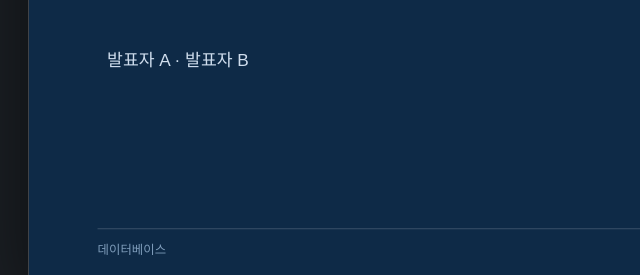
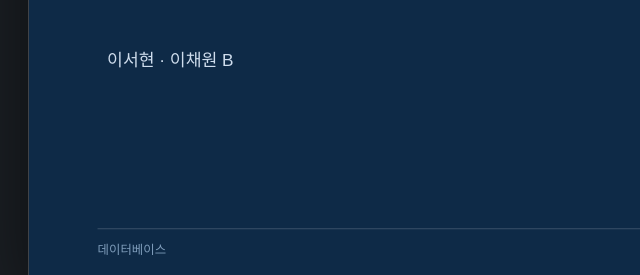
Before and after one commit to Doo-Lee01/deceased-account-block-db, a plain HTML site: page docs/presentation.html in a window 1280 px wide. Shown: the part 463-738 px from the top of the page, 0-640 px from the left. Drawn offline with Linux system fonts and the light colour scheme.

Commit message:
[Fix] 발표자 이름 수정

```diff
--- a/docs/presentation.html
+++ b/docs/presentation.html
@@ -242,7 +242,7 @@ footer{position:absolute;left:72px;right:72px;bottom:24px;display:flex;
   <div class="kicker">데이터베이스 · 팀 프로젝트</div>
   <h1>사망자 명의 금융거래<br>신속차단 시스템 DB 설계</h1>
   <p class="lede" style="margin-top:20px;font-size:20px">금융위원회 2026년 9월 11일 시행 제도의 데이터 모델링</p>
-  <p style="margin-top:26px;font-size:18px">발표자 A · 발표자 B</p>
+  <p style="margin-top:26px;font-size:18px">이서현 · 이채원 B</p>
   <footer><span>데이터베이스</span><span></span></footer>
 </section>
 
```
